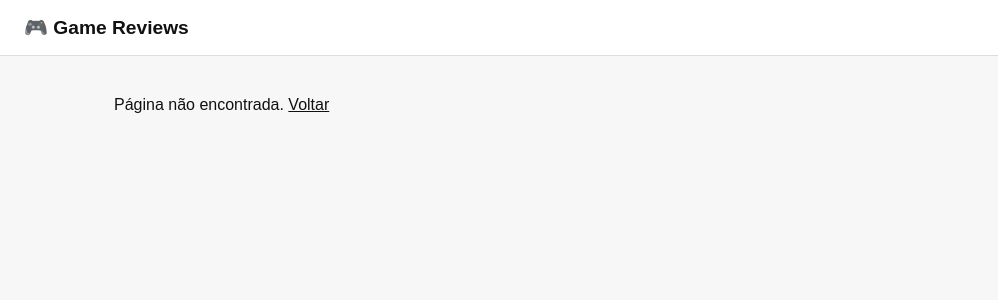
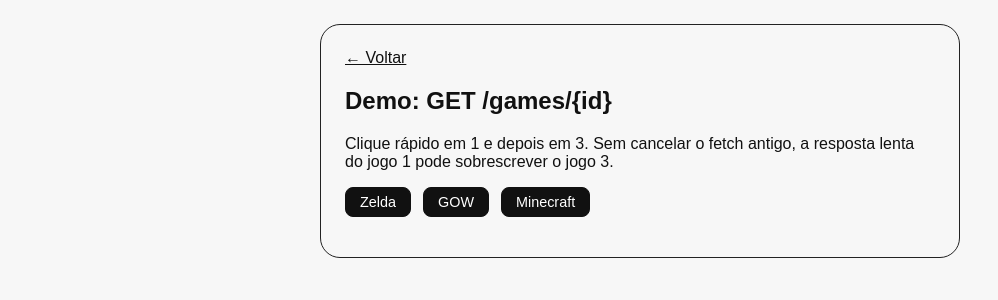
Before and after one commit to artur-boa-viagem/aulas-rocket-lab-2026.2, a React (Vite) app in the folder frontend/aula-rocket/: page /fetch-with-useEffect in a window 1280 px wide. Shown: the top 300 px of the page, without its empty margins (0-998 px from the left). Built offline with nearby package versions, Linux system fonts and the light colour scheme.

Commit message:
feat: adicionar componente FetchWithUseffect para aula

```diff
--- a/frontend/aula-rocket/src/App.tsx
+++ b/frontend/aula-rocket/src/App.tsx
@@ -1,32 +1,28 @@
-import { BrowserRouter, Link, Route, Routes } from "react-router-dom";
+import { createBrowserRouter, Link, RouterProvider } from "react-router-dom";
 import { Home } from "./pages/Home";
 import { GameDetails } from "./pages/GameDetails";
+import { FetchWithUseffect } from "./pages/FetchWithUseffect";
 import "./index.css";
+
+const router = createBrowserRouter([
+  { path: "/", element: <Home /> },
+  { path: "/jogos/:id", element: <GameDetails /> },
+  { path: "/fetch-with-useEffect", element: <FetchWithUseffect /> },
+  {
+    path: "*",
+    element: (
+      <p>
+        Página não encontrada. <Link to="/">Voltar</Link>
+      </p>
+    ),
+  },
+]);
 
 function App() {
   return (
-    <BrowserRouter>
-      <header className="app-header">
-        <Link to="/" className="app-logo">
-          🎮 Game Reviews
-        </Link>
-      </header>
-
-      <main className="app-main">
-        <Routes>
-          <Route path="/" element={<Home />} />
-          <Route path="/jogos/:id" element={<GameDetails />} />
-          <Route
-            path="*"
-            element={
-              <p>
-                Página não encontrada. <Link to="/">Voltar</Link>
-              </p>
-            }
-          />
-        </Routes>
-      </main>
-    </BrowserRouter>
+    <main className="app-main">
+      <RouterProvider router={router} />
+    </main>
   );
 }
 
--- /dev/null
+++ b/frontend/aula-rocket/src/pages/FetchWithUseffect.tsx
@@ -0,0 +1,94 @@
+import { useEffect, useState } from "react";
+import { Link } from "react-router-dom";
+import { Button } from "../components/Button/Button";
+import "./GameDetails.css";
+
+const API = "http://127.0.0.1:8000";
+const GAME_IDS = [1, 2, 3] as const;
+const GAME_MAPPING = {
+  1: "Zelda",
+  2: "GOW",
+  3: "Minecraft"
+}
+
+type ApiGame = {
+  id: number;
+  title: string;
+  synopsis: string | null;
+  cover_url: string | null;
+};
+
+async function fetchData<T>(url: string): Promise<T> {
+  const response = await fetch(url);
+
+  if (!response.ok) {
+    throw new Error(`HTTP error! Status: ${response.status}`);
+  }
+
+  return response.json();
+}
+
+export const FetchWithUseffect = () => {
+  const [gameId, setGameId] = useState<number | null>(null);
+  const [game, setGame] = useState<ApiGame | null>(null);
+
+  const [loading, setLoading] = useState(false);
+
+  // Classroom: no ignore/cancelled flag. A slower GET /games/1 can land after
+  // GET /games/3 and replace the title the student just saw.
+  useEffect(() => {
+    if (gameId == null) return;
+
+    setLoading(true);
+    async function fetchGame() {
+      try {
+        const game = await fetchData<ApiGame>(`${API}/games/${gameId}`);
+        setGame(game);
+      } catch (error) {
+        setGame(null);
+      } finally {
+        setLoading(false);
+      }
+    }
+
+    fetchGame();
+  }, [gameId]);
+
+  return (
+    <div className="details">
+      <Link to="/">← Voltar</Link>
+      <h2>{"Demo: GET /games/{id}"}</h2>
+      <p>
+        Clique rápido em 1 e depois em 3. Sem cancelar o fetch antigo, a resposta
+        lenta do jogo 1 pode sobrescrever o jogo 3.
+      </p>
+
+      <div style={{ display: "flex", gap: 12, margin: "16px 0" }}>
+        {GAME_IDS.map((id) => (
+          <Button
+            key={id}
+            aria-pressed={gameId === id}
+            onClick={() => setGameId(id)}
+            style={gameId === id ? { background: "#111", color: "#fff" } : undefined}
+          >
+            {GAME_MAPPING[id]}
+          </Button>
+        ))}
+      </div>
+
+      {loading ? (
+        <p>Carregando...</p>
+      ) : game ? (
+        <div className="details-top">
+          {game.cover_url && (
+            <img src={game.cover_url} alt={game.title} className="details-cover" />
+          )}
+          <div className="details-synopsis">
+            <strong>{game.title}</strong>
+            <p>{game.synopsis}</p>
+          </div>
+        </div>
+      ) : null}
+    </div>
+  );
+};
```
Also changed, not shown: 1 other file (tests, documents, lock files or other folders).
